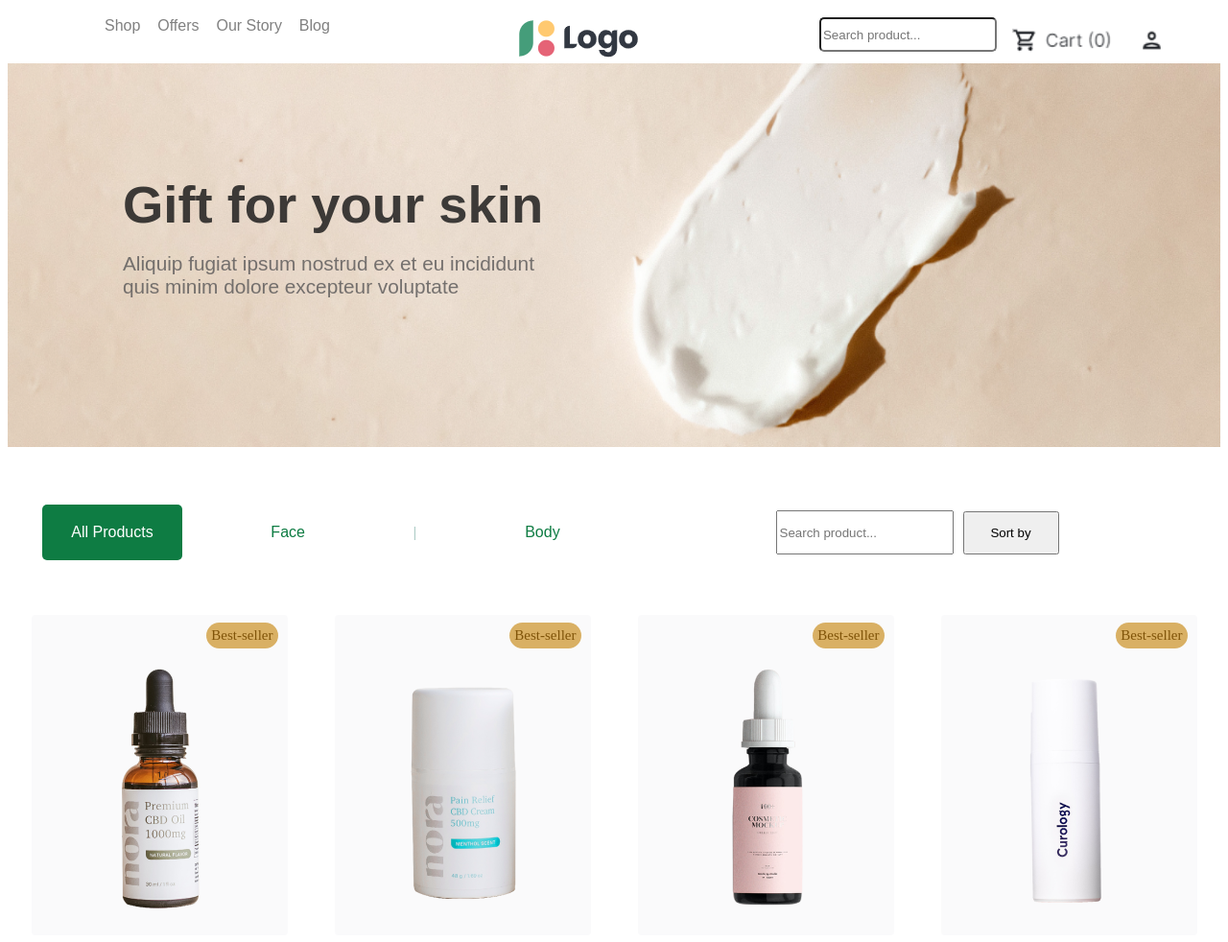
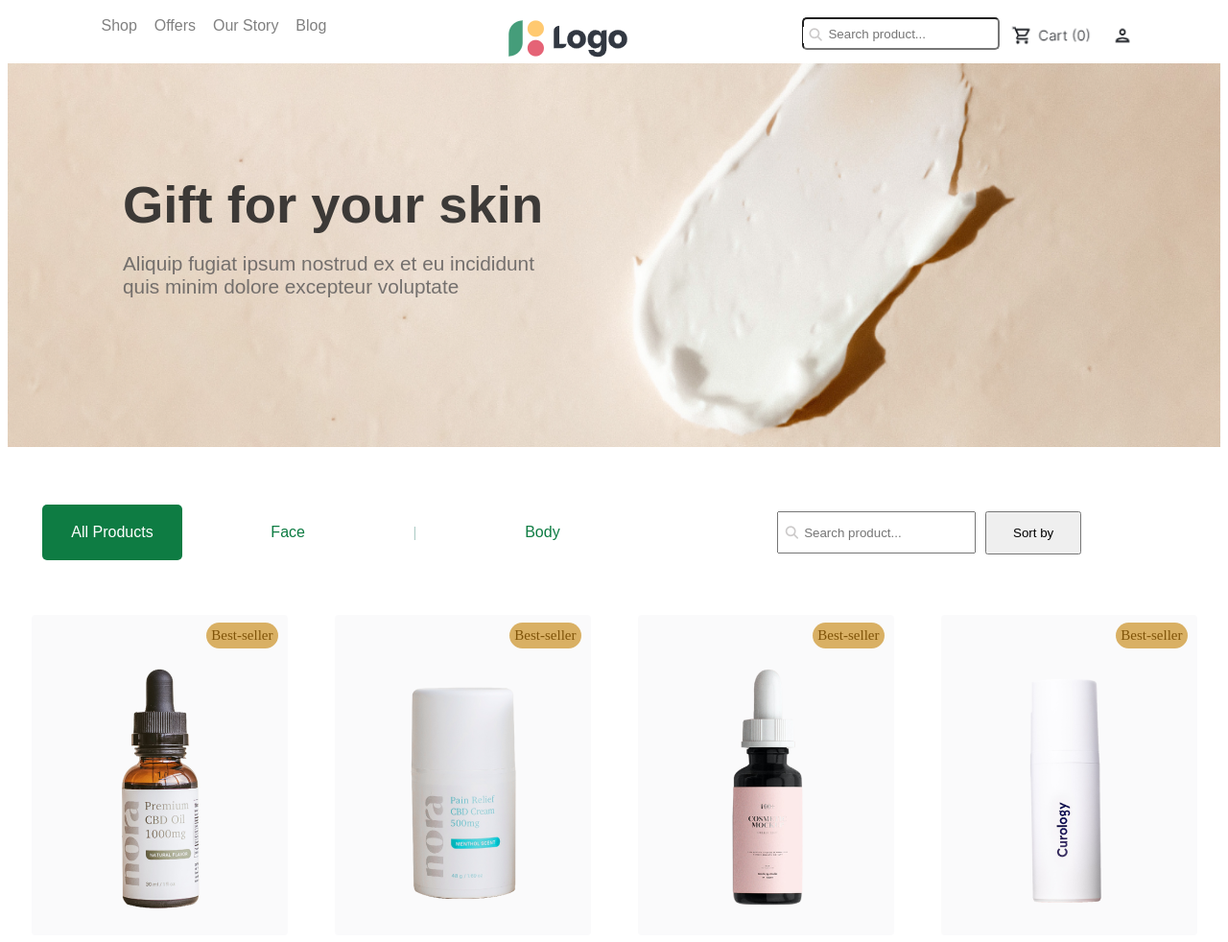
Before and after one commit to dttong10092003/baiTapThuongKi, a plain HTML site: page index.html in a window 1280 px wide. Shown: the top 982 px of the page at 96% size. Drawn offline with Linux system fonts and the light colour scheme.

Commit message:
add fix new

```diff
--- a/index.html
+++ b/index.html
@@ -5,6 +5,7 @@
     <meta http-equiv="X-UA-Compatible" content="IE=edge">
     <meta name="viewport" content="width=device-width, initial-scale=1.0">
     <title>Đinh Thanh Tòng</title>
+    <link rel="stylesheet" href="https://cdnjs.cloudflare.com/ajax/libs/font-awesome/6.3.0/css/all.min.css" integrity="sha512-SzlrxWUlpfuzQ+pcUCosxcglQRNAq/DZjVsC0lE40xsADsfeQoEypE+enwcOiGjk/bSuGGKHEyjSoQ1zVisanQ==" crossorigin="anonymous" referrerpolicy="no-referrer" />
     <link rel="stylesheet" href="style.css">
 </head>
 <body>
@@ -18,9 +19,10 @@
             </div>
             <div id="logo"><img src="Image/logo.png" alt=""></div>
             <div id="right">
-                <input style="height: 30px;border-radius: 5px;" type="text" placeholder="Search product...">
-                <img src="Image/Cart.png" alt="">
-                <img src="Image/User.png" alt="">
+                <button id="search_btn_one"><i class="fa-solid fa-magnifying-glass"></i></button>
+                <input type="text" id="search_txt" placeholder="Search product...">
+                <img style="padding-bottom: 10px;" src="Image/Cart.png" alt="">
+                <img style="padding-bottom: 10px;" src="Image/User.png" alt="">
             </div>
         </div>
         <div id="banner">
@@ -44,7 +46,8 @@
                 <div class="padding" id="body">Body</div>
             </div>
             <div id="sort_right">
-                <div><input style="height: 40px;" type="text" placeholder="Search product..."></div>
+                <button id="search_btn_two"><i class="fa-solid fa-magnifying-glass"></i></button>
+                <div><input style="height: 40px;padding: 0px 0px 0px 26px;" type="text" placeholder="Search product..."></div>
                 <div><button style="height: 45px;width: 100px ; margin-left: 10px;" >Sort by</button></div>
             </div>
         </div>
@@ -410,7 +413,7 @@
                     <div><img class="social_network" src="Image/YouTube 1.png" alt=""></div>
                 </div>
                 <div>
-                    <p>@ 2022 Brand, Inc. * Privacy * Term * Sitemap</p>
+                    <p>© 2022 Brand, Inc. • Privacy • Term • Sitemap</p>
                 </div>
             </div>
 
--- a/style.css
+++ b/style.css
@@ -247,3 +247,23 @@
 .social_network{
     margin-right: 15px;
 }
+#search_btn_one{
+    position: absolute;
+    margin-top: 10px;
+    margin-left: 1px;
+    background-color: #fff;
+    border: none;
+    color: rgb(204, 202, 202);
+}
+#search_txt{
+    height: 30px;
+    border-radius: 5px;
+    padding: 0px 0px 0px 25px;
+}
+#search_btn_two{
+    position: relative;
+    left: 28px;
+    background-color: #fff;
+    border: none;
+    color: rgb(204, 202, 202);
+}
```
